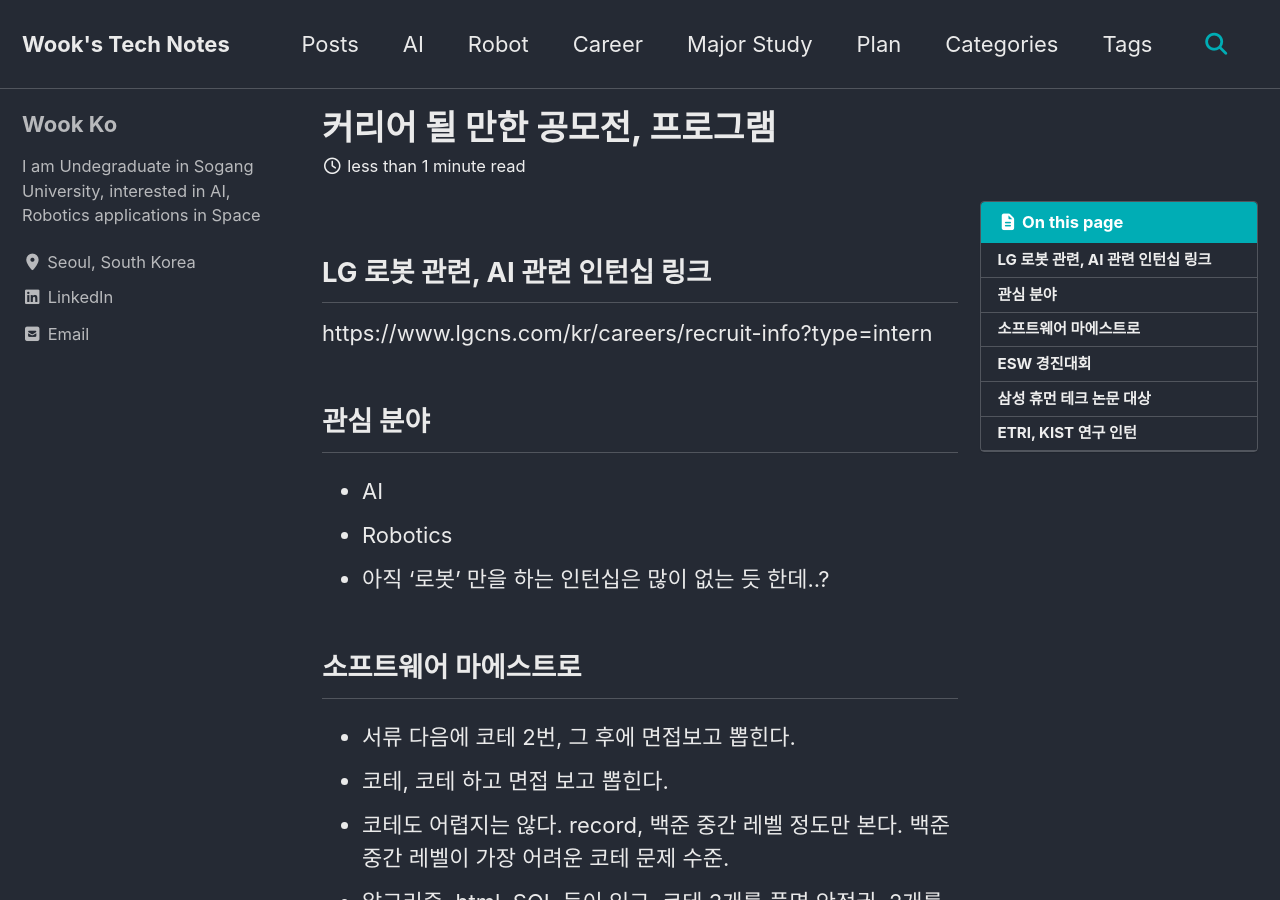
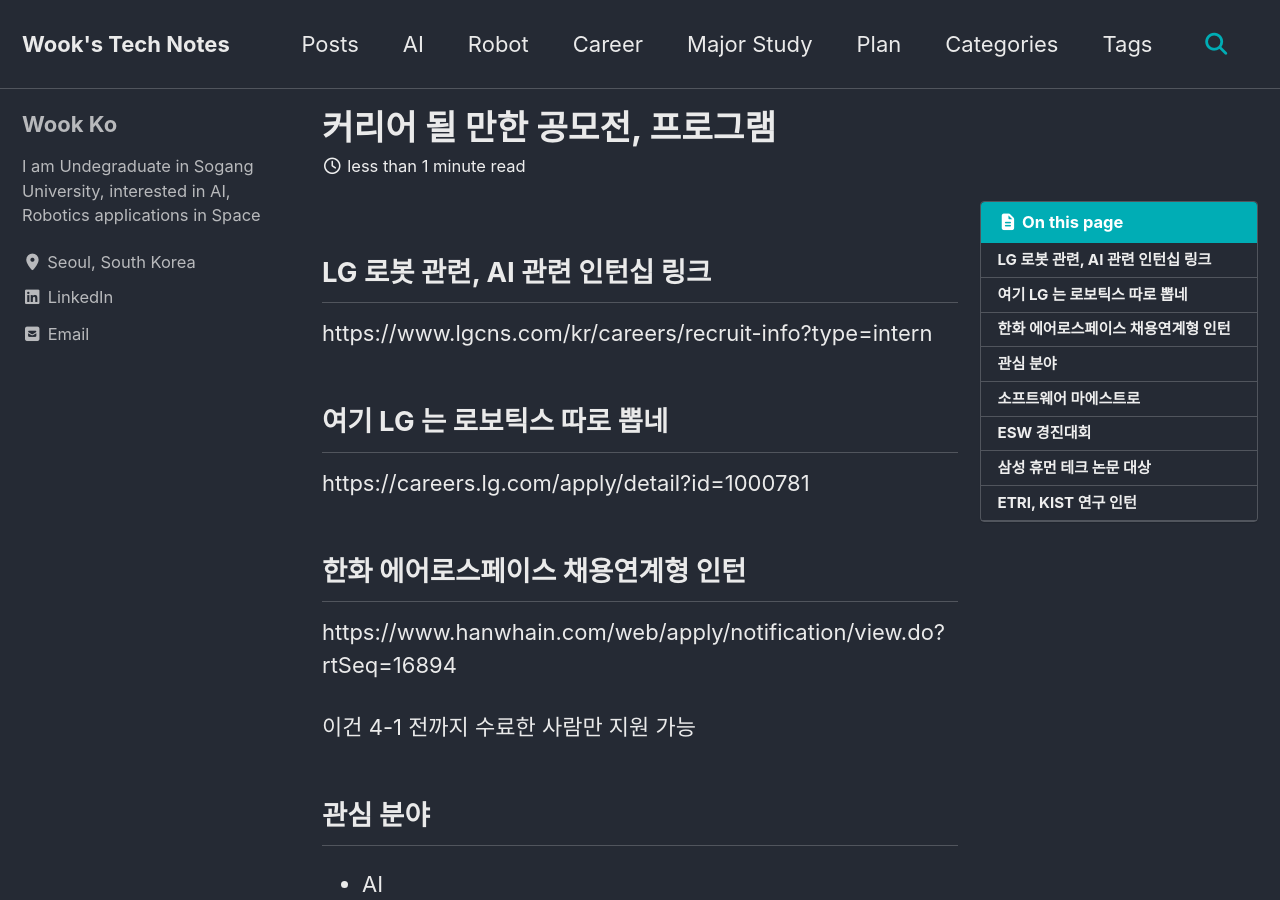
Before and after one commit to kowook137/kowook137.github.io, a Jekyll site: the page built from _career/overview.md, in a window 1280 px wide and 900 px high. Built offline with Jekyll 4.4.1, drawn with Linux system fonts in a browser that asks for light colours; cached includes are drawn as plain includes.

Commit message:
[Add]internship link

```diff
--- a/_career/overview.md
+++ b/_career/overview.md
@@ -7,6 +7,14 @@
 
 ## LG 로봇 관련, AI 관련 인턴십 링크
 https://www.lgcns.com/kr/careers/recruit-info?type=intern
+
+## 여기 LG 는 로보틱스 따로 뽑네
+https://careers.lg.com/apply/detail?id=1000781
+
+## 한화 에어로스페이스 채용연계형 인턴
+https://www.hanwhain.com/web/apply/notification/view.do?rtSeq=16894
+
+이건 4-1 전까지 수료한 사람만 지원 가능
 
 ## 관심 분야
 - AI
```
